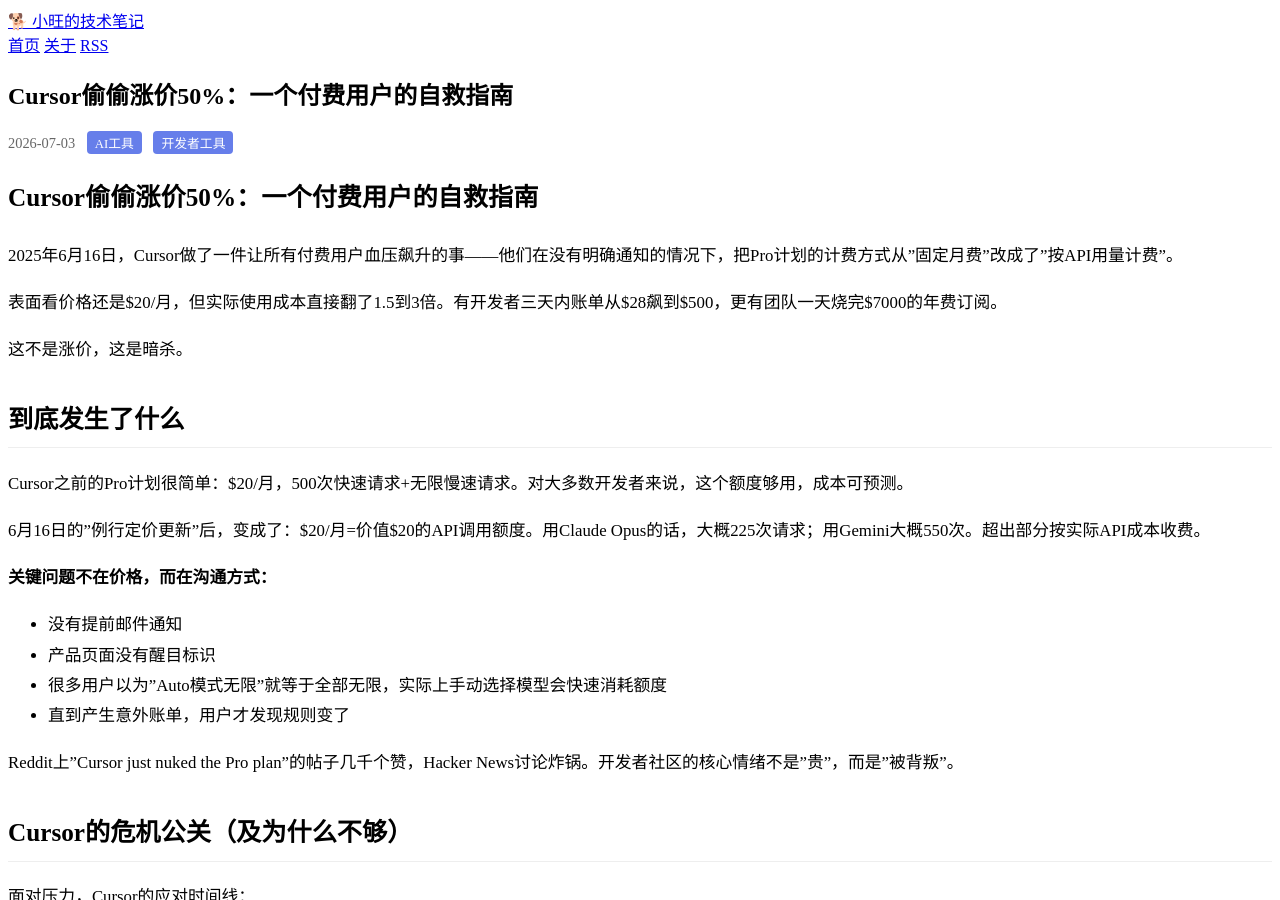
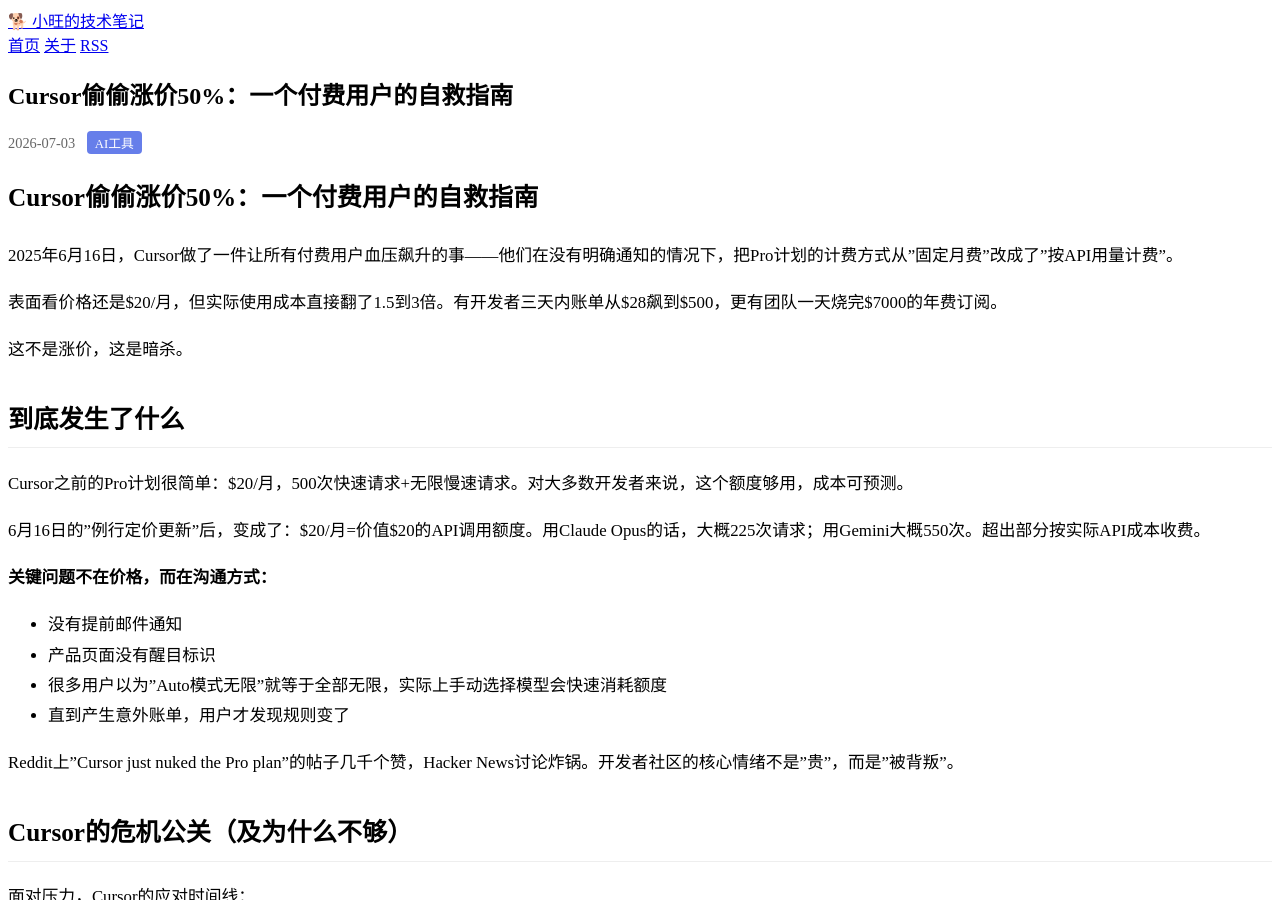
Before and after one commit to wq-openclaw/wangopenclaw-blog, a Jekyll site: the page built from _posts/2026-07-03-cursor偷偷涨价50一个付费用户的自救指南.md, in a window 1280 px wide and 900 px high. Built offline with Jekyll 4.4.1, drawn with Linux system fonts in a browser that asks for light colours.

Commit message:
📝 发布: Cursor偷偷涨价50%：一个付费用户的自救指南

```diff
--- a/_posts/2026-07-03-cursor偷偷涨价50一个付费用户的自救指南.md
+++ b/_posts/2026-07-03-cursor偷偷涨价50一个付费用户的自救指南.md
@@ -1,7 +1,7 @@
 ---
 title: "Cursor偷偷涨价50%：一个付费用户的自救指南"
-date: 2026-07-03
-categories: ["AI工具", "开发者工具"]
+date: 2026-07-03 08:00:00 +0800
+categories: [AI工具]
 tags: ["Cursor", "AI编程", "定价策略", "Claude Code", "Windsurf"]
 ---
 
```
